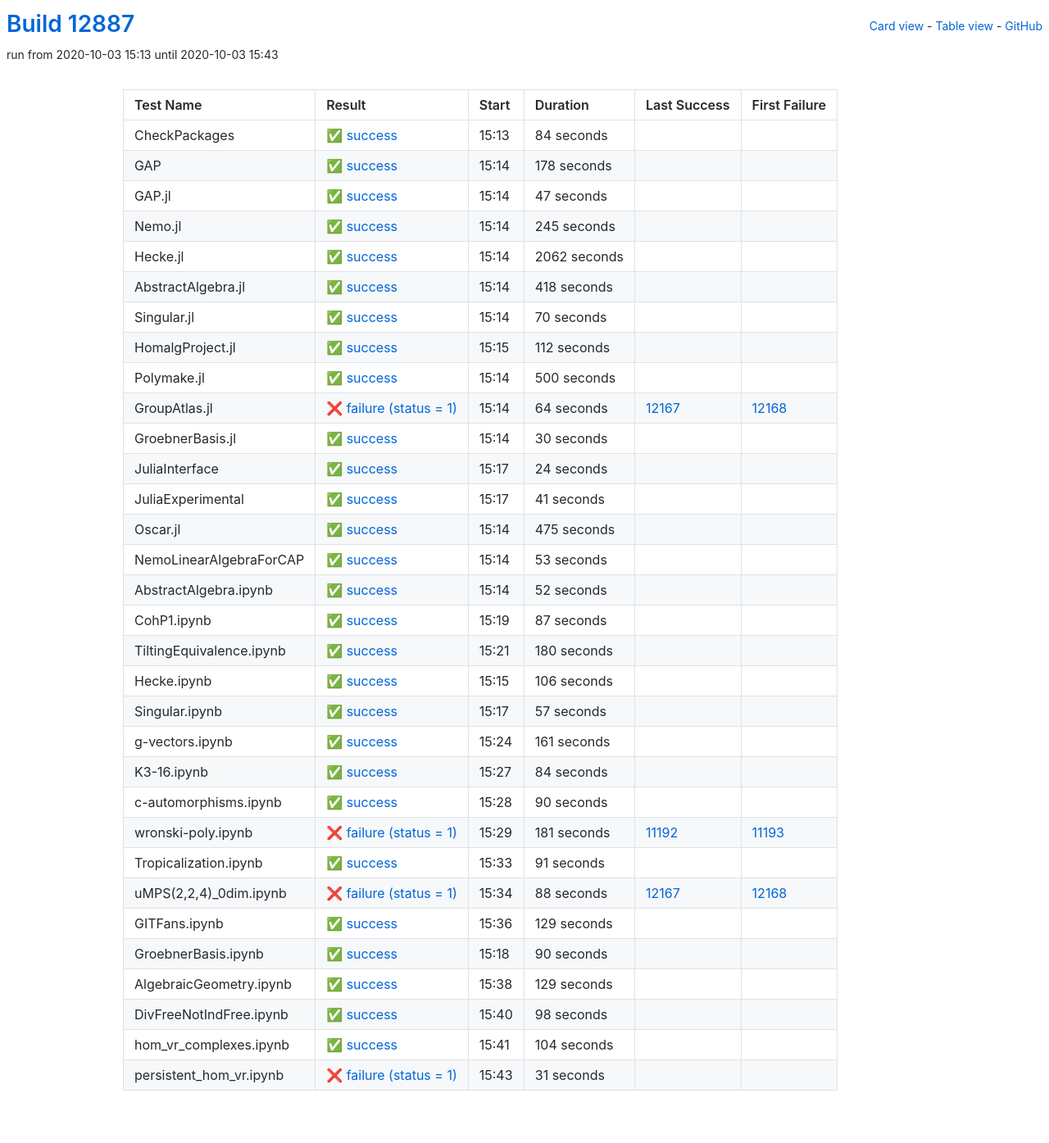
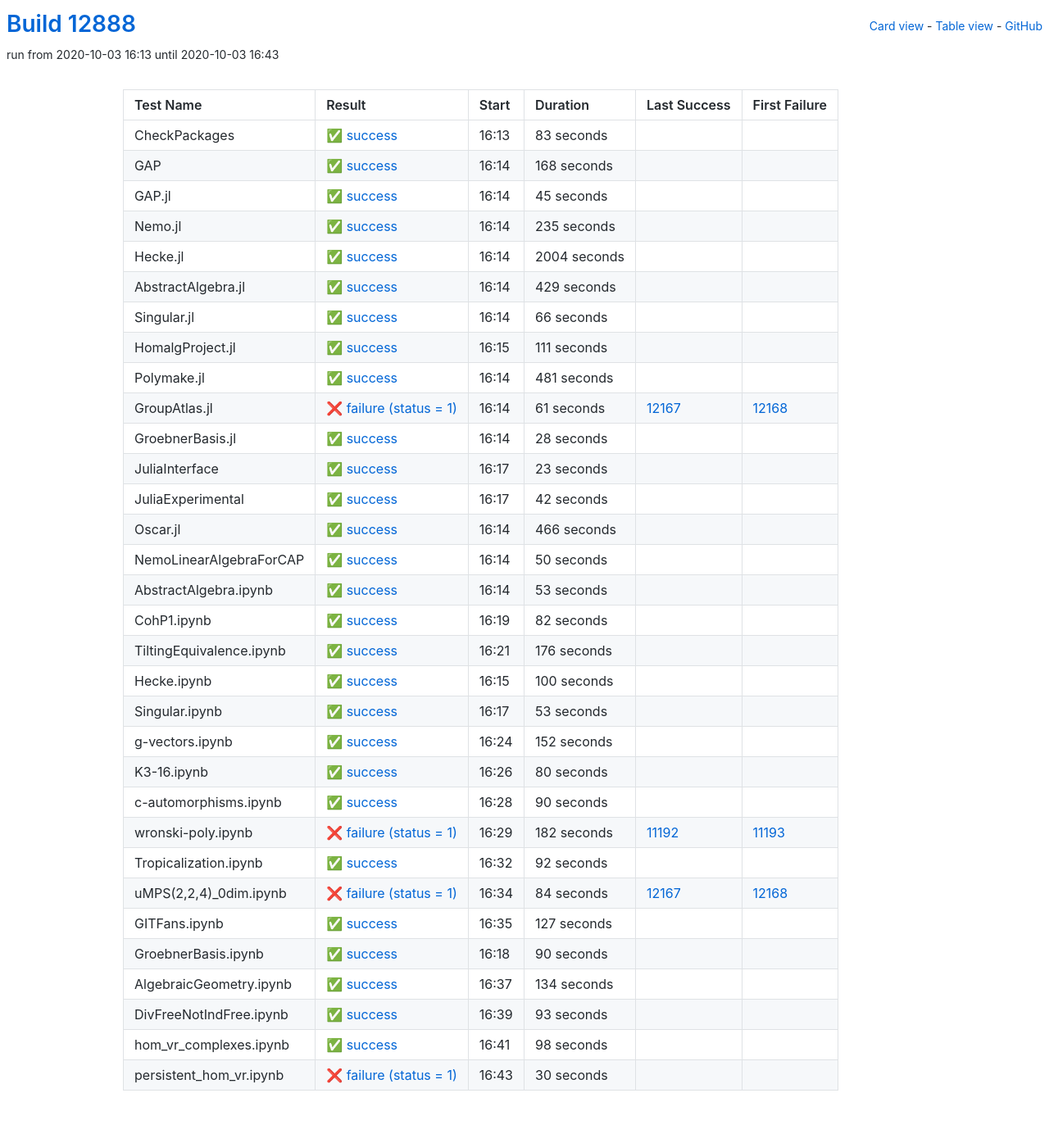
Before and after one commit to oscar-system/oscar-ci-status, a Jekyll site: the page built from table.html, in a window 1280 px wide. Shown: the whole page at 82% size. Built offline with Jekyll 4.4.1, drawn with Linux system fonts in a browser that asks for light colours.

Commit message:
Build #12888

```diff
--- a/_data/ci.yml
+++ b/_data/ci.yml
@@ -1,6 +1,6 @@
 ---
-build: 12887
-build_url: https://oscarci.mathematik.uni-kl.de/job/oscar/12887/
+build: 12888
+build_url: https://oscarci.mathematik.uni-kl.de/job/oscar/12888/
 job: oscar
 organization: oscar-system
 repo: oscar-ci-status
@@ -8,176 +8,188 @@
 tests:
 - name: CheckPackages
   id: checkpackages
-  log: https://oscarci.mathematik.uni-kl.de/job/oscar/12887/artifact/logs/build-12887/CheckPackages.log
-  start: 2020-10-03 15:13
+  log: https://oscarci.mathematik.uni-kl.de/job/oscar/12888/artifact/logs/build-12888/CheckPackages.log
+  start: 2020-10-03 16:13
   success: true
   exitcode: 0
   status: success
-  duration: 84
+  duration: 83
   last_success: false
   last_success_url:
   first_failure: false
   first_failure_url:
 - name: GAP
   id: gap
-  log: https://oscarci.mathematik.uni-kl.de/job/oscar/12887/artifact/logs/build-12887/GAP.log
-  start: 2020-10-03 15:14
+  log: https://oscarci.mathematik.uni-kl.de/job/oscar/12888/artifact/logs/build-12888/GAP.log
+  start: 2020-10-03 16:14
   success: true
   exitcode: 0
   status: success
-  duration: 178
+  duration: 168
   last_success: false
   last_success_url:
   first_failure: false
   first_failure_url:
 - name: GAP.jl
   id: gap-jl
-  log: https://oscarci.mathematik.uni-kl.de/job/oscar/12887/artifact/logs/build-12887/GAP.jl.log
-  start: 2020-10-03 15:14
+  log: https://oscarci.mathematik.uni-kl.de/job/oscar/12888/artifact/logs/build-12888/GAP.jl.log
+  start: 2020-10-03 16:14
   success: true
   exitcode: 0
   status: success
-  duration: 47
+  duration: 45
   last_success: false
   last_success_url:
   first_failure: false
   first_failure_url:
 - name: Nemo.jl
   id: nemo-jl
-  log: https://oscarci.mathematik.uni-kl.de/job/oscar/12887/artifact/logs/build-12887/Nemo.jl.log
-  start: 2020-10-03 15:14
+  log: https://oscarci.mathematik.uni-kl.de/job/oscar/12888/artifact/logs/build-12888/Nemo.jl.log
+  start: 2020-10-03 16:14
   success: true
   exitcode: 0
   status: success
-  duration: 245
+  duration: 235
   last_success: false
   last_success_url:
   first_failure: false
   first_failure_url:
 - name: Hecke.jl
   id: hecke-jl
-  log: https://oscarci.mathematik.uni-kl.de/job/oscar/12887/artifact/logs/build-12887/Hecke.jl.log
-  start: 2020-10-03 15:14
+  log: https://oscarci.mathematik.uni-kl.de/job/oscar/12888/artifact/logs/build-12888/Hecke.jl.log
+  start: 2020-10-03 16:14
   success: true
   exitcode: 0
   status: success
-  duration: 2062
+  duration: 2004
   last_success: false
   last_success_url:
   first_failure: false
   first_failure_url:
 - name: AbstractAlgebra.jl
   id: abstractalgebra-jl
-  log: https://oscarci.mathematik.uni-kl.de/job/oscar/12887/artifact/logs/build-12887/AbstractAlgebra.jl.log
-  start: 2020-10-03 15:14
+  log: https://oscarci.mathematik.uni-kl.de/job/oscar/12888/artifact/logs/build-12888/AbstractAlgebra.jl.log
+  start: 2020-10-03 16:14
   success: true
   exitcode: 0
   status: success
-  duration: 418
+  duration: 429
   last_success: false
   last_success_url:
   first_failure: false
   first_failure_url:
 - name: Singular.jl
   id: singular-jl
-  log: https://oscarci.mathematik.uni-kl.de/job/oscar/12887/artifact/logs/build-12887/Singular.jl.log
-  start: 2020-10-03 15:14
+  log: https://oscarci.mathematik.uni-kl.de/job/oscar/12888/artifact/logs/build-12888/Singular.jl.log
+  start: 2020-10-03 16:14
   success: true
   exitcode: 0
   status: success
-  duration: 70
+  duration: 66
   last_success: false
   last_success_url:
   first_failure: false
   first_failure_url:
 - name: HomalgProject.jl
   id: homalgproject-jl
-  log: https://oscarci.mathematik.uni-kl.de/job/oscar/12887/artifact/logs/build-12887/HomalgProject.jl.log
-  start: 2020-10-03 15:15
+  log: https://oscarci.mathematik.uni-kl.de/job/oscar/12888/artifact/logs/build-12888/HomalgProject.jl.log
+  start: 2020-10-03 16:15
   success: true
   exitcode: 0
   status: success
-  duration: 112
+  duration: 111
   last_success: false
   last_success_url:
   first_failure: false
   first_failure_url:
 - name: Polymake.jl
   id: polymake-jl
-  log: https://oscarci.mathematik.uni-kl.de/job/oscar/12887/artifact/logs/build-12887/Polymake.jl.log
-  start: 2020-10-03 15:14
+  log: https://oscarci.mathematik.uni-kl.de/job/oscar/12888/artifact/logs/build-12888/Polymake.jl.log
+  start: 2020-10-03 16:14
   success: true
   exitcode: 0
   status: success
-  duration: 500
+  duration: 481
   last_success: false
   last_success_url:
   first_failure: false
   first_failure_url:
 - name: GroupAtlas.jl
   id: groupatlas-jl
-  log: https://oscarci.mathematik.uni-kl.de/job/oscar/12887/artifact/logs/build-12887/GroupAtlas.jl.log
-  start: 2020-10-03 15:14
+  log: https://oscarci.mathematik.uni-kl.de/job/oscar/12888/artifact/logs/build-12888/GroupAtlas.jl.log
+  start: 2020-10-03 16:14
   success: false
   exitcode: 1
   status: failure
-  duration: 64
+  duration: 61
   last_success: 12167
   last_success_url: https://oscarci.mathematik.uni-kl.de/job/oscar/12167/
   first_failure: 12168
   first_failure_url: https://oscarci.mathematik.uni-kl.de/job/oscar/12168/
 - name: GroebnerBasis.jl
   id: groebnerbasis-jl
-  log: https://oscarci.mathematik.uni-kl.de/job/oscar/12887/artifact/logs/build-12887/GroebnerBasis.jl.log
-  start: 2020-10-03 15:14
+  log: https://oscarci.mathematik.uni-kl.de/job/oscar/12888/artifact/logs/build-12888/GroebnerBasis.jl.log
+  start: 2020-10-03 16:14
   success: true
   exitcode: 0
   status: success
-  duration: 30
+  duration: 28
   last_success: false
   last_success_url:
   first_failure: false
   first_failure_url:
 - name: JuliaInterface
   id: juliainterface
-  log: https://oscarci.mathematik.uni-kl.de/job/oscar/12887/artifact/logs/build-12887/JuliaInterface.log
-  start: 2020-10-03 15:17
+  log: https://oscarci.mathematik.uni-kl.de/job/oscar/12888/artifact/logs/build-12888/JuliaInterface.log
+  start: 2020-10-03 16:17
   success: true
   exitcode: 0
   status: success
-  duration: 24
+  duration: 23
   last_success: false
   last_success_url:
   first_failure: false
   first_failure_url:
 - name: JuliaExperimental
   id: juliaexperimental
-  log: https://oscarci.mathematik.uni-kl.de/job/oscar/12887/artifact/logs/build-12887/JuliaExperimental.log
-  start: 2020-10-03 15:17
+  log: https://oscarci.mathematik.uni-kl.de/job/oscar/12888/artifact/logs/build-12888/JuliaExperimental.log
+  start: 2020-10-03 16:17
   success: true
   exitcode: 0
   status: success
-  duration: 41
+  duration: 42
   last_success: false
   last_success_url:
   first_failure: false
   first_failure_url:
 - name: Oscar.jl
   id: oscar-jl
-  log: https://oscarci.mathematik.uni-kl.de/job/oscar/12887/artifact/logs/build-12887/Oscar.jl.log
-  start: 2020-10-03 15:14
+  log: https://oscarci.mathematik.uni-kl.de/job/oscar/12888/artifact/logs/build-12888/Oscar.jl.log
+  start: 2020-10-03 16:14
   success: true
   exitcode: 0
   status: success
-  duration: 475
+  duration: 466
   last_success: false
   last_success_url:
   first_failure: false
   first_failure_url:
 - name: NemoLinearAlgebraForCAP
   id: nemolinearalgebraforcap
-  log: https://oscarci.mathematik.uni-kl.de/job/oscar/12887/artifact/logs/build-12887/NemoLinearAlgebraForCAP.log
-  start: 2020-10-03 15:14
+  log: https://oscarci.mathematik.uni-kl.de/job/oscar/12888/artifact/logs/build-12888/NemoLinearAlgebraForCAP.log
+  start: 2020-10-03 16:14
+  success: true
+  exitcode: 0
+  status: success
+  duration: 50
+  last_success: false
+  last_success_url:
+  first_failure: false
+  first_failure_url:
+- name: AbstractAlgebra.ipynb
+  id: abstractalgebra-ipynb
+  log: https://oscarci.mathematik.uni-kl.de/job/oscar/12888/artifact/logs/build-12888/AbstractAlgebra.ipynb.log
+  start: 2020-10-03 16:14
   success: true
   exitcode: 0
   status: success
@@ -186,94 +198,82 @@
   last_success_url:
   first_failure: false
   first_failure_url:
-- name: AbstractAlgebra.ipynb
-  id: abstractalgebra-ipynb
-  log: https://oscarci.mathematik.uni-kl.de/job/oscar/12887/artifact/logs/build-12887/AbstractAlgebra.ipynb.log
-  start: 2020-10-03 15:14
+- name: CohP1.ipynb
+  id: cohp1-ipynb
+  log: https://oscarci.mathematik.uni-kl.de/job/oscar/12888/artifact/logs/build-12888/CohP1.ipynb.log
+  start: 2020-10-03 16:19
   success: true
   exitcode: 0
   status: success
-  duration: 52
-  last_success: false
-  last_success_url:
-  first_failure: false
-  first_failure_url:
-- name: CohP1.ipynb
-  id: cohp1-ipynb
-  log: https://oscarci.mathematik.uni-kl.de/job/oscar/12887/artifact/logs/build-12887/CohP1.ipynb.log
-  start: 2020-10-03 15:19
-  success: true
-  exitcode: 0
-  status: success
-  duration: 87
+  duration: 82
   last_success: false
   last_success_url:
   first_failure: false
   first_failure_url:
 - name: TiltingEquivalence.ipynb
   id: tiltingequivalence-ipynb
-  log: https://oscarci.mathematik.uni-kl.de/job/oscar/12887/artifact/logs/build-12887/TiltingEquivalence.ipynb.log
-  start: 2020-10-03 15:21
+  log: https://oscarci.mathematik.uni-kl.de/job/oscar/12888/artifact/logs/build-12888/TiltingEquivalence.ipynb.log
+  start: 2020-10-03 16:21
   success: true
   exitcode: 0
   status: success
-  duration: 180
+  duration: 176
   last_success: false
   last_success_url:
   first_failure: false
   first_failure_url:
 - name: Hecke.ipynb
   id: hecke-ipynb
-  log: https://oscarci.mathematik.uni-kl.de/job/oscar/12887/artifact/logs/build-12887/Hecke.ipynb.log
-  start: 2020-10-03 15:15
+  log: https://oscarci.mathematik.uni-kl.de/job/oscar/12888/artifact/logs/build-12888/Hecke.ipynb.log
+  start: 2020-10-03 16:15
   success: true
   exitcode: 0
   status: success
-  duration: 106
+  duration: 100
   last_success: false
   last_success_url:
   first_failure: false
   first_failure_url:
 - name: Singular.ipynb
   id: singular-ipynb
-  log: https://oscarci.mathematik.uni-kl.de/job/oscar/12887/artifact/logs/build-12887/Singular.ipynb.log
-  start: 2020-10-03 15:17
+  log: https://oscarci.mathematik.uni-kl.de/job/oscar/12888/artifact/logs/build-12888/Singular.ipynb.log
+  start: 2020-10-03 16:17
   success: true
   exitcode: 0
   status: success
-  duration: 57
+  duration: 53
   last_success: false
   last_success_url:
   first_failure: false
   first_failure_url:
 - name: g-vectors.ipynb
   id: g-vectors-ipynb
-  log: https://oscarci.mathematik.uni-kl.de/job/oscar/12887/artifact/logs/build-12887/g-vectors.ipynb.log
-  start: 2020-10-03 15:24
+  log: https://oscarci.mathematik.uni-kl.de/job/oscar/12888/artifact/logs/build-12888/g-vectors.ipynb.log
+  start: 2020-10-03 16:24
   success: true
   exitcode: 0
   status: success
-  duration: 161
+  duration: 152
   last_success: false
   last_success_url:
   first_failure: false
   first_failure_url:
 - name: K3-16.ipynb
   id: k3-16-ipynb
-  log: https://oscarci.mathematik.uni-kl.de/job/oscar/12887/artifact/logs/build-12887/K3-16.ipynb.log
-  start: 2020-10-03 15:27
+  log: https://oscarci.mathematik.uni-kl.de/job/oscar/12888/artifact/logs/build-12888/K3-16.ipynb.log
+  start: 2020-10-03 16:26
   success: true
   exitcode: 0
   status: success
-  duration: 84
+  duration: 80
   last_success: false
   last_success_url:
   first_failure: false
   first_failure_url:
 - name: c-automorphisms.ipynb
   id: c-automorphisms-ipynb
-  log: https://oscarci.mathematik.uni-kl.de/job/oscar/12887/artifact/logs/build-12887/c-automorphisms.ipynb.log
-  start: 2020-10-03 15:28
+  log: https://oscarci.mathematik.uni-kl.de/job/oscar/12888/artifact/logs/build-12888/c-automorphisms.ipynb.log
+  start: 2020-10-03 16:28
   success: true
   exitcode: 0
   status: success
@@ -284,56 +284,56 @@
   first_failure_url:
 - name: wronski-poly.ipynb
   id: wronski-poly-ipynb
-  log: https://oscarci.mathematik.uni-kl.de/job/oscar/12887/artifact/logs/build-12887/wronski-poly.ipynb.log
-  start: 2020-10-03 15:29
+  log: https://oscarci.mathematik.uni-kl.de/job/oscar/12888/artifact/logs/build-12888/wronski-poly.ipynb.log
+  start: 2020-10-03 16:29
   success: false
   exitcode: 1
   status: failure
-  duration: 181
+  duration: 182
   last_success: 11192
   last_success_url: https://oscarci.mathematik.uni-kl.de/job/oscar/11192/
   first_failure: 11193
   first_failure_url: https://oscarci.mathematik.uni-kl.de/job/oscar/11193/
 - name: Tropicalization.ipynb
   id: tropicalization-ipynb
-  log: https://oscarci.mathematik.uni-kl.de/job/oscar/12887/artifact/logs/build-12887/Tropicalization.ipynb.log
-  start: 2020-10-03 15:33
+  log: https://oscarci.mathematik.uni-kl.de/job/oscar/12888/artifact/logs/build-12888/Tropicalization.ipynb.log
+  start: 2020-10-03 16:32
   success: true
   exitcode: 0
   status: success
-  duration: 91
+  duration: 92
   last_success: false
   last_success_url:
   first_failure: false
   first_failure_url:
 - name: uMPS(2,2,4)_0dim.ipynb
   id: umps-2-2-4-0dim-ipynb
-  log: https://oscarci.mathematik.uni-kl.de/job/oscar/12887/artifact/logs/build-12887/uMPS-2-2-4-_0dim.ipynb.log
-  start: 2020-10-03 15:34
+  log: https://oscarci.mathematik.uni-kl.de/job/oscar/12888/artifact/logs/build-12888/uMPS-2-2-4-_0dim.ipynb.log
+  start: 2020-10-03 16:34
   success: false
   exitcode: 1
   status: failure
-  duration: 88
+  duration: 84
   last_success: 12167
   last_success_url: https://oscarci.mathematik.uni-kl.de/job/oscar/12167/
   first_failure: 12168
   first_failure_url: https://oscarci.mathematik.uni-kl.de/job/oscar/12168/
 - name: GITFans.ipynb
   id: gitfans-ipynb
-  log: https://oscarci.mathematik.uni-kl.de/job/oscar/12887/artifact/logs/build-12887/GITFans.ipynb.log
-  start: 2020-10-03 15:36
+  log: https://oscarci.mathematik.uni-kl.de/job/oscar/12888/artifact/logs/build-12888/GITFans.ipynb.log
+  start: 2020-10-03 16:35
   success: true
   exitcode: 0
   status: success
-  duration: 129
+  duration: 127
   last_success: false
   last_success_url:
   first_failure: false
   first_failure_url:
 - name: GroebnerBasis.ipynb
   id: groebnerbasis-ipynb
-  log: https://oscarci.mathematik.uni-kl.de/job/oscar/12887/artifact/logs/build-12887/GroebnerBasis.ipynb.log
-  start: 2020-10-03 15:18
+  log: https://oscarci.mathematik.uni-kl.de/job/oscar/12888/artifact/logs/build-12888/GroebnerBasis.ipynb.log
+  start: 2020-10-03 16:18
   success: true
   exitcode: 0
   status: success
@@ -344,20 +344,32 @@
   first_failure_url:
 - name: AlgebraicGeometry.ipynb
   id: algebraicgeometry-ipynb
-  log: https://oscarci.mathematik.uni-kl.de/job/oscar/12887/artifact/logs/build-12887/AlgebraicGeometry.ipynb.log
-  start: 2020-10-03 15:38
+  log: https://oscarci.mathematik.uni-kl.de/job/oscar/12888/artifact/logs/build-12888/AlgebraicGeometry.ipynb.log
+  start: 2020-10-03 16:37
   success: true
   exitcode: 0
   status: success
-  duration: 129
+  duration: 134
   last_success: false
   last_success_url:
   first_failure: false
   first_failure_url:
 - name: DivFreeNotIndFree.ipynb
   id: divfreenotindfree-ipynb
-  log: https://oscarci.mathematik.uni-kl.de/job/oscar/12887/artifact/logs/build-12887/DivFreeNotIndFree.ipynb.log
-  start: 2020-10-03 15:40
+  log: https://oscarci.mathematik.uni-kl.de/job/oscar/12888/artifact/logs/build-12888/DivFreeNotIndFree.ipynb.log
+  start: 2020-10-03 16:39
+  success: true
+  exitcode: 0
+  status: success
+  duration: 93
+  last_success: false
+  last_success_url:
+  first_failure: false
+  first_failure_url:
+- name: hom_vr_complexes.ipynb
+  id: hom-vr-complexes-ipynb
+  log: https://oscarci.mathematik.uni-kl.de/job/oscar/12888/artifact/logs/build-12888/hom_vr_complexes.ipynb.log
+  start: 2020-10-03 16:41
   success: true
   exitcode: 0
   status: success
@@ -366,27 +378,15 @@
   last_success_url:
   first_failure: false
   first_failure_url:
-- name: hom_vr_complexes.ipynb
-  id: hom-vr-complexes-ipynb
-  log: https://oscarci.mathematik.uni-kl.de/job/oscar/12887/artifact/logs/build-12887/hom_vr_complexes.ipynb.log
-  start: 2020-10-03 15:41
-  success: true
-  exitcode: 0
-  status: success
-  duration: 104
+- name: persistent_hom_vr.ipynb
+  id: persistent-hom-vr-ipynb
+  log: https://oscarci.mathematik.uni-kl.de/job/oscar/12888/artifact/logs/build-12888/persistent_hom_vr.ipynb.log
+  start: 2020-10-03 16:43
+  success: false
+  exitcode: 1
+  status: failure
+  duration: 30
   last_success: false
   last_success_url:
   first_failure: false
   first_failure_url:
-- name: persistent_hom_vr.ipynb
-  id: persistent-hom-vr-ipynb
-  log: https://oscarci.mathematik.uni-kl.de/job/oscar/12887/artifact/logs/build-12887/persistent_hom_vr.ipynb.log
-  start: 2020-10-03 15:43
-  success: false
-  exitcode: 1
-  status: failure
-  duration: 31
-  last_success: false
-  last_success_url:
-  first_failure: false
-  first_failure_url:
```
Also changed, not shown: README.md.
